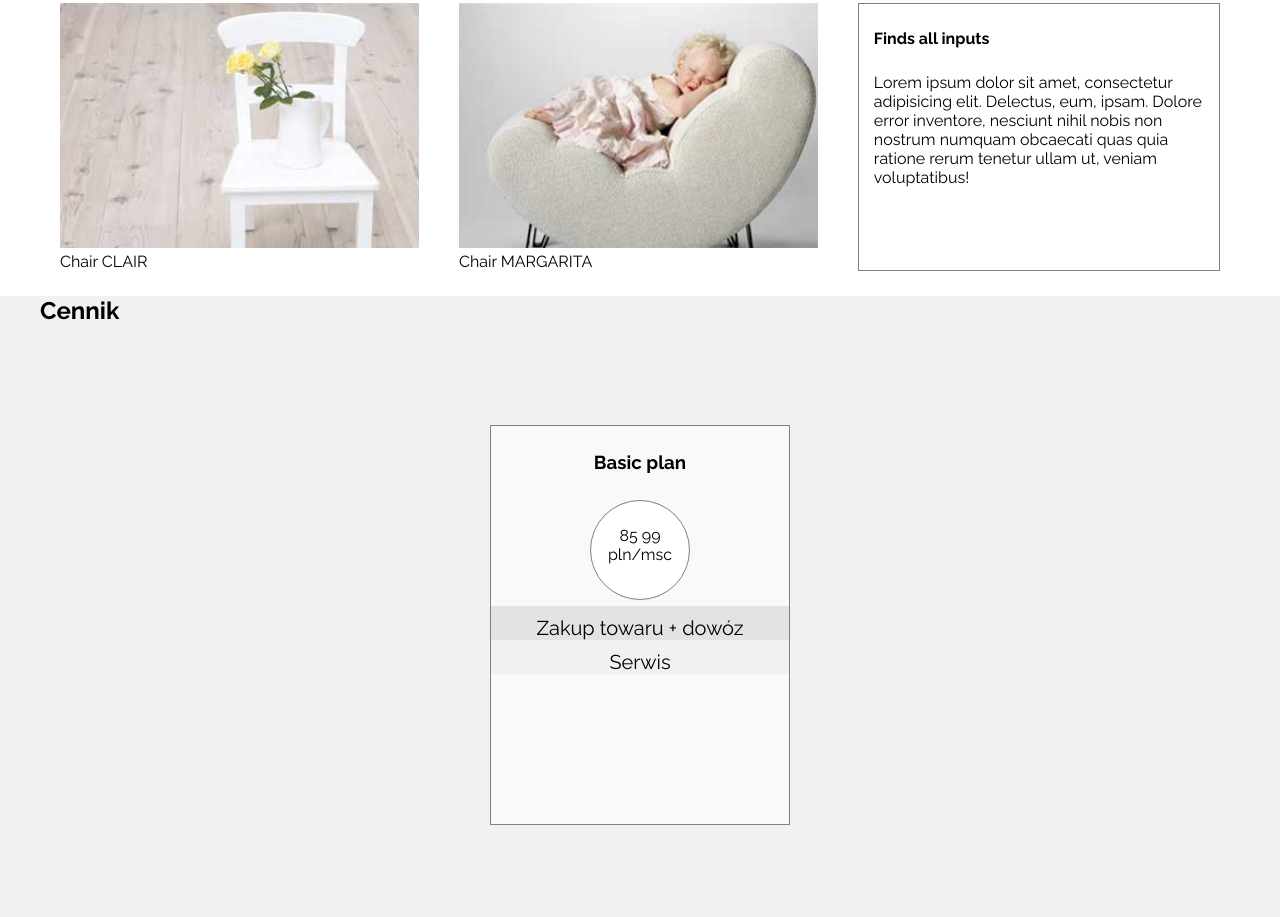
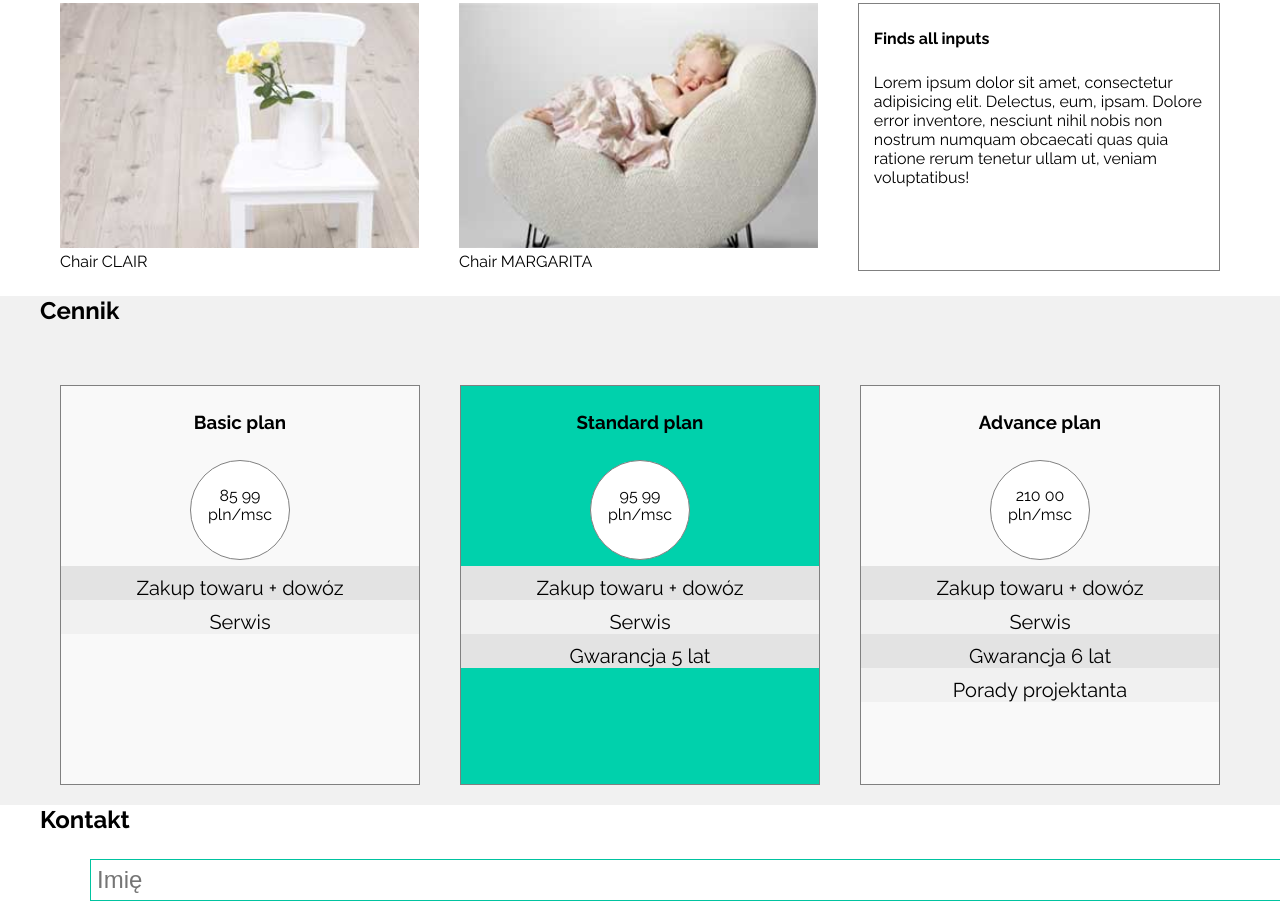
Before and after one commit to pmoskal4/Sit-on-chair, a website: page src/index.html in a window 1280 px wide. Shown: the part 422-1339 px from the top of the page. Drawn offline with Linux system fonts and the light colour scheme.

Commit message:
Wstępne stylowanie sekcji z ofertą

```diff
--- a/src/index.html
+++ b/src/index.html
@@ -66,8 +66,9 @@
 
     <section class="site-offer">
         <div class="container">
-            <div class="col-3-layout">
             <h2>Cennik</h2>
+        </div>
+        <div class="container">
             <div class="column">
                 <div class="priceTag">
                     <h3>Basic plan</h3>
@@ -108,13 +109,13 @@
                 </div>
             </div>
         </div>
-        </div>
     </section>
 
     <section class="site-contact">
         <div class="container">
-            <div class="col-2-layout">
             <h2>Kontakt</h2>
+        </div>
+        <div class="container">
             <div class="column">
                 <form class="contact-form">
                     <input type="text" class="form-control" name="name" placeholder="Imię"><br>
@@ -128,7 +129,6 @@
                     <input type="checkbox">
                 </label>
                 <input type="submit" name="form-msg" value="Wyślij">
-                </div>
             </div>
         </div>
     </section>
--- a/src/styles/components/_offer.scss
+++ b/src/styles/components/_offer.scss
@@ -6,11 +6,20 @@ Site - Offer
   background-color: #F1F1F1;
 }
 
+.site-offer .container {
+  display: flex;
+  justify-content: space-between;
+}
+
+.site-offer .container .column{
+  margin-top: 40px;
+  width: 33.33%;
+}
+
 .priceTag {
-  margin: 100px auto 50px auto;
   text-align: center;
   background-color: #F9F9F9;
-  width: 300px;
+  margin: 20px;
   height: 400px;
   border: 1px solid grey;
   position: relative;
```
Also changed, not shown: dist/main.css. Lines whose indentation alone changed are shown as unchanged.
